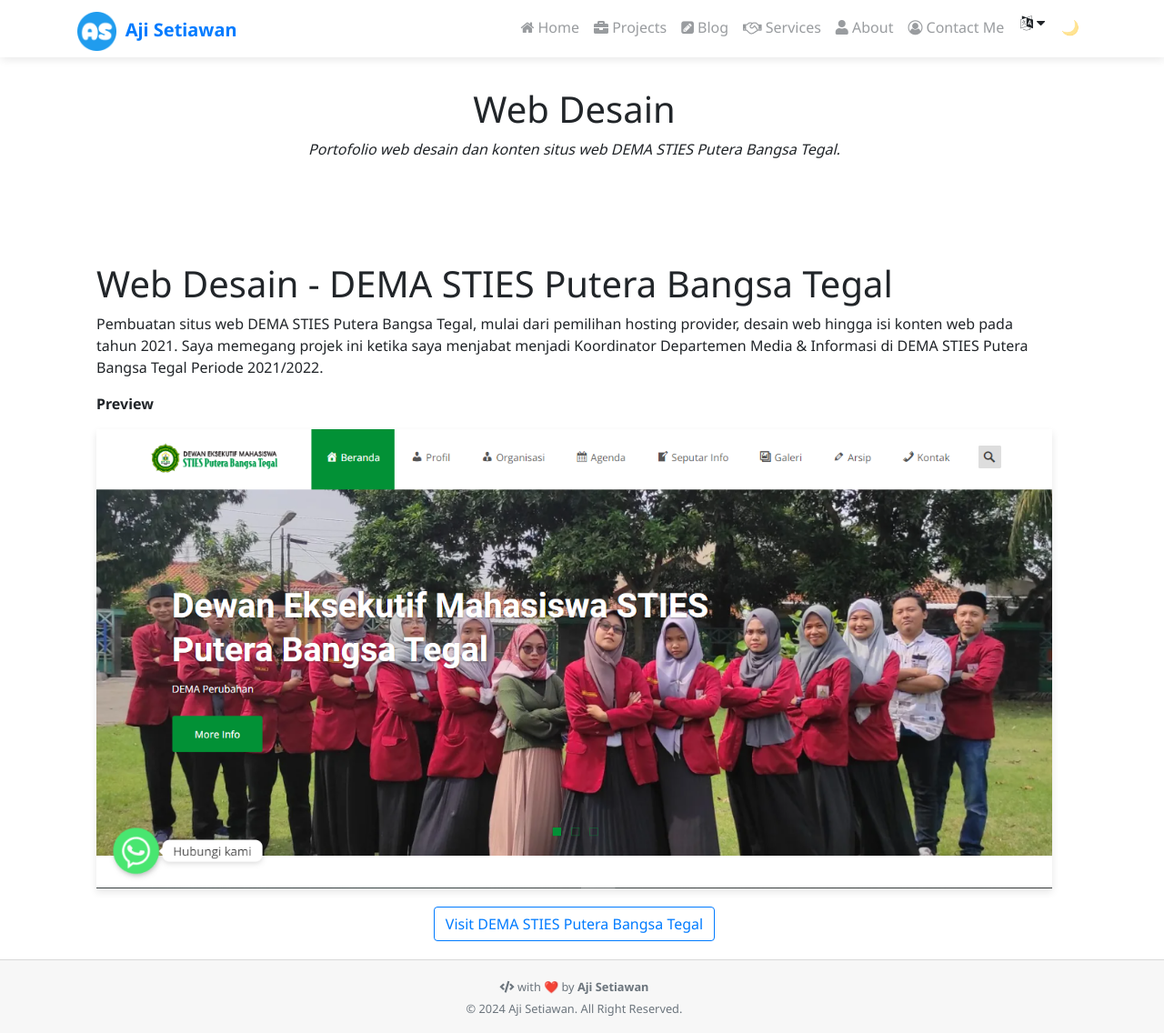
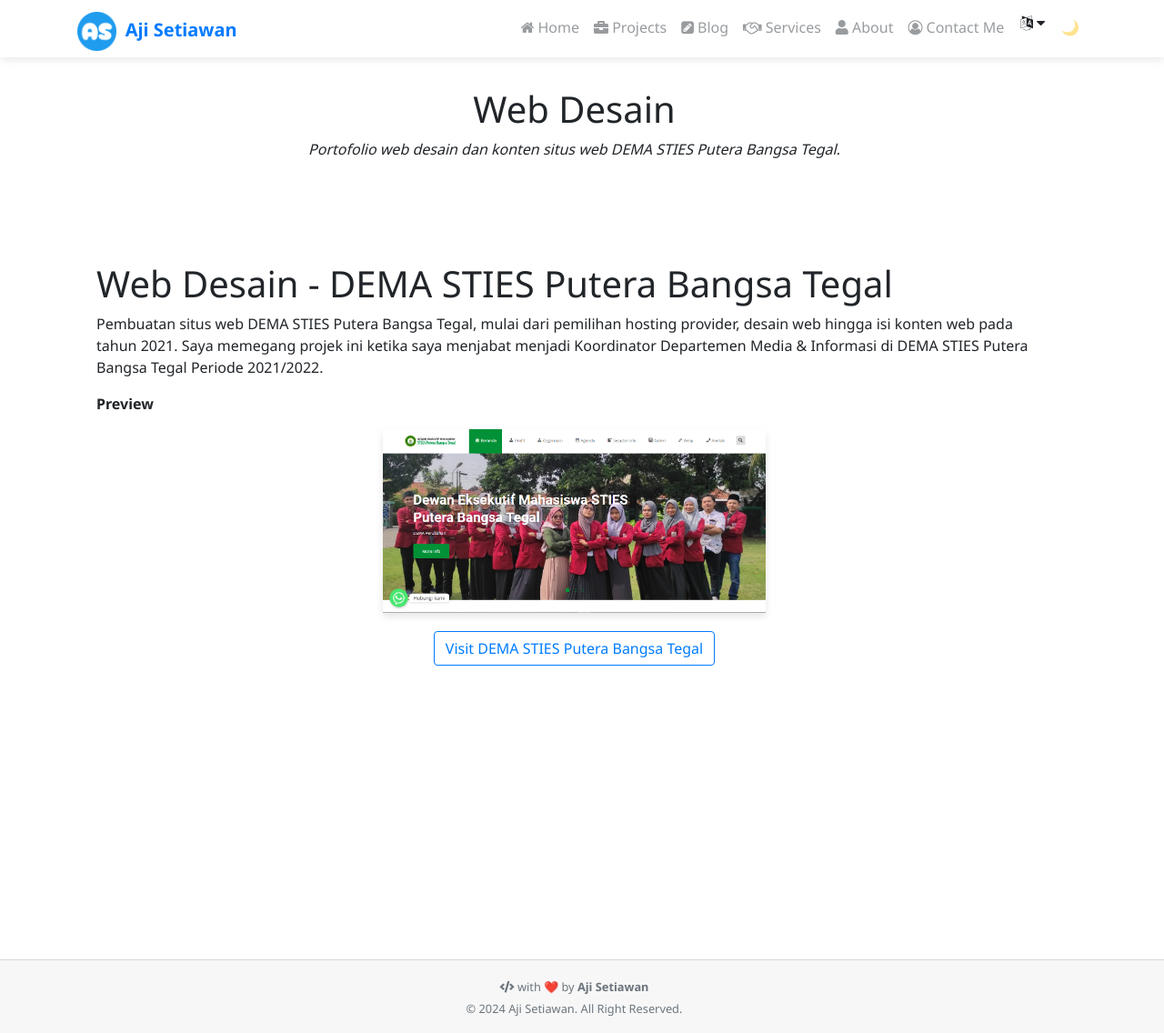
Before and after one commit to ajisetiawan716/ajisetiawan716.github.io, a Jekyll site: the page built from _projects/Web Desain DEMA STIES Putera Bangsa Tegal.md, in a window 1280 px wide and 1136 px high. Shown: the whole window at 91% size. Built offline with Jekyll 4.4.1, drawn with Linux system fonts in a browser that asks for light colours; nearby versions of some CDN libraries; emoji names are drawn with the system emoji font; comment, search, counter and statistics services are not loaded; a style sheet for code colours, icons or effects is not loaded.

Commit message:
Update custom.scss

```diff
--- a/_sass/custom.scss
+++ b/_sass/custom.scss
@@ -45,6 +45,15 @@
 /*Page Image Style*/
 .markdown-body img {
   box-shadow: 0 4px 8px rgba(0, 0, 0, 0.1); /* Sesuaikan nilai bayangan sesuai preferensi Anda */
+}
+@media screen and (min-width: 768px) {
+    .markdown-body img {
+        width:40%
+    }
+
+    .markdown-body img.half-width {
+        width: 45%
+    }
 }
 /* selection content */
 ::selection {
```
